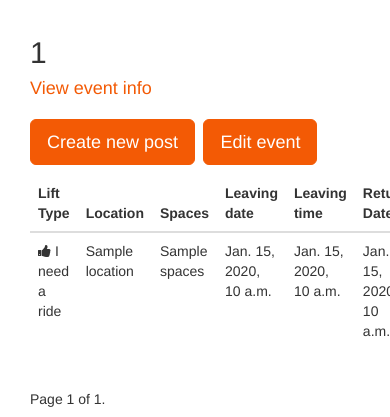
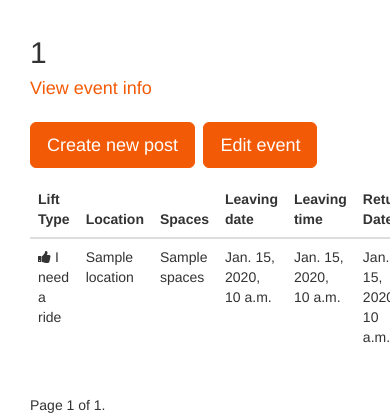
Before and after one commit to owenrp/DiscLifts, a Django app: template posts/templates/posts/event_posts.html in a window 390 px wide. Shown: the part 54-471 px from the top of that part. Run offline with Django 3.2, Linux system fonts and the light colour scheme; tables that the repository leaves empty hold one stand-in row (Sample ...); the template is opened without the code that fills it: values named after a table or form of the project are taken from there, most other values are stand-ins (such as "Sample title", 1, 10 or a date in 2020); the page is wider than the window, and the part outside it is not shown; some libraries are stand-ins or nearby versions.

Commit message:
Styling some buttons

```diff
--- a/posts/templates/posts/event_posts.html
+++ b/posts/templates/posts/event_posts.html
@@ -10,7 +10,7 @@
             <h2>{{ event_id }}</h2>
             <h4><a href="{% url 'posts:event_info' event_id.id %}">View event info</a></h4>
         </div>
-        <div class="col-sm-4 h2">
+        <div class="col-sm-4 h2 a-btn">
             <a class="btn btn-primary btn-lg" href="{% url 'posts:add_post' event_id.id %}" role="button">Create new
                 post</a>
             {% if current_user.id == event_id.user_id %}
--- a/static/css/custom_styles.css
+++ b/static/css/custom_styles.css
@@ -146,3 +146,8 @@ border-style: none;
 font-size: 18px;
 
 }
+
+/* <a role=button> in the same row need vertical padding applied to them otherwise they touch when stacked*/
+.a-btn > a{
+margin: 3px 0px;
+}
```
